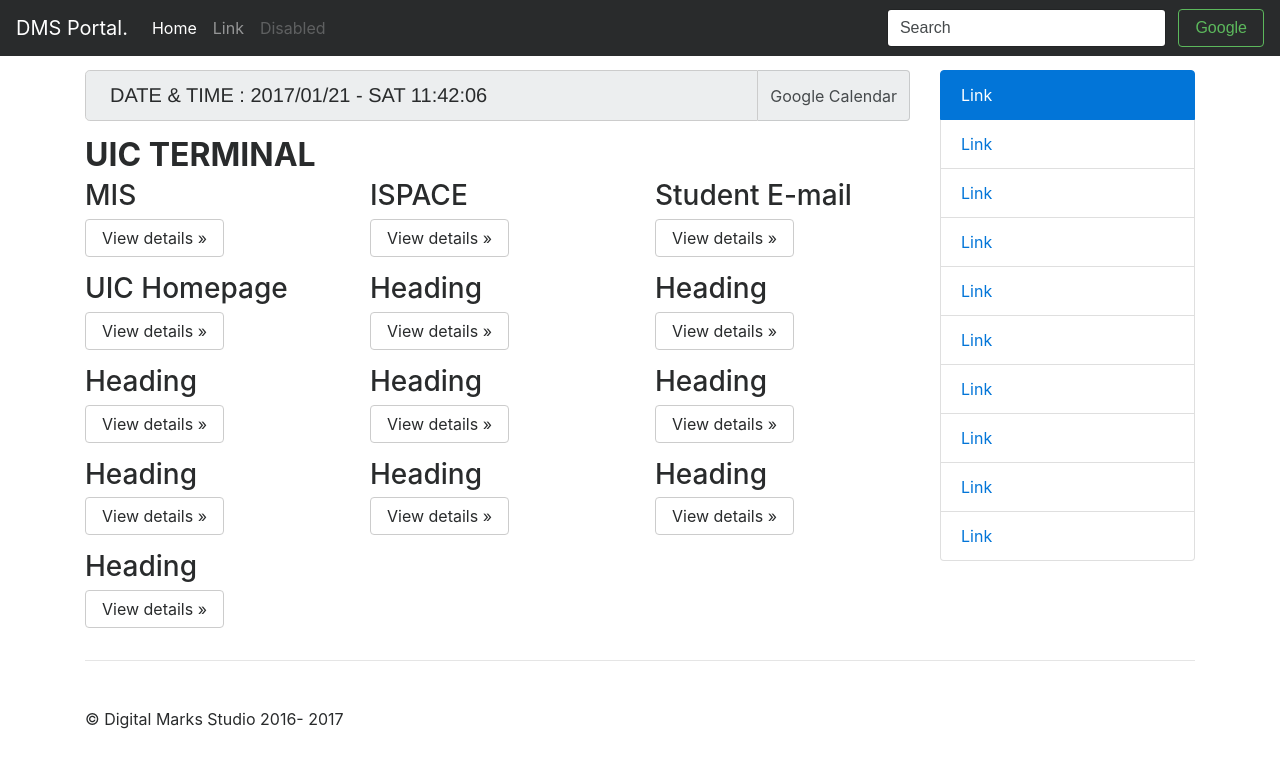
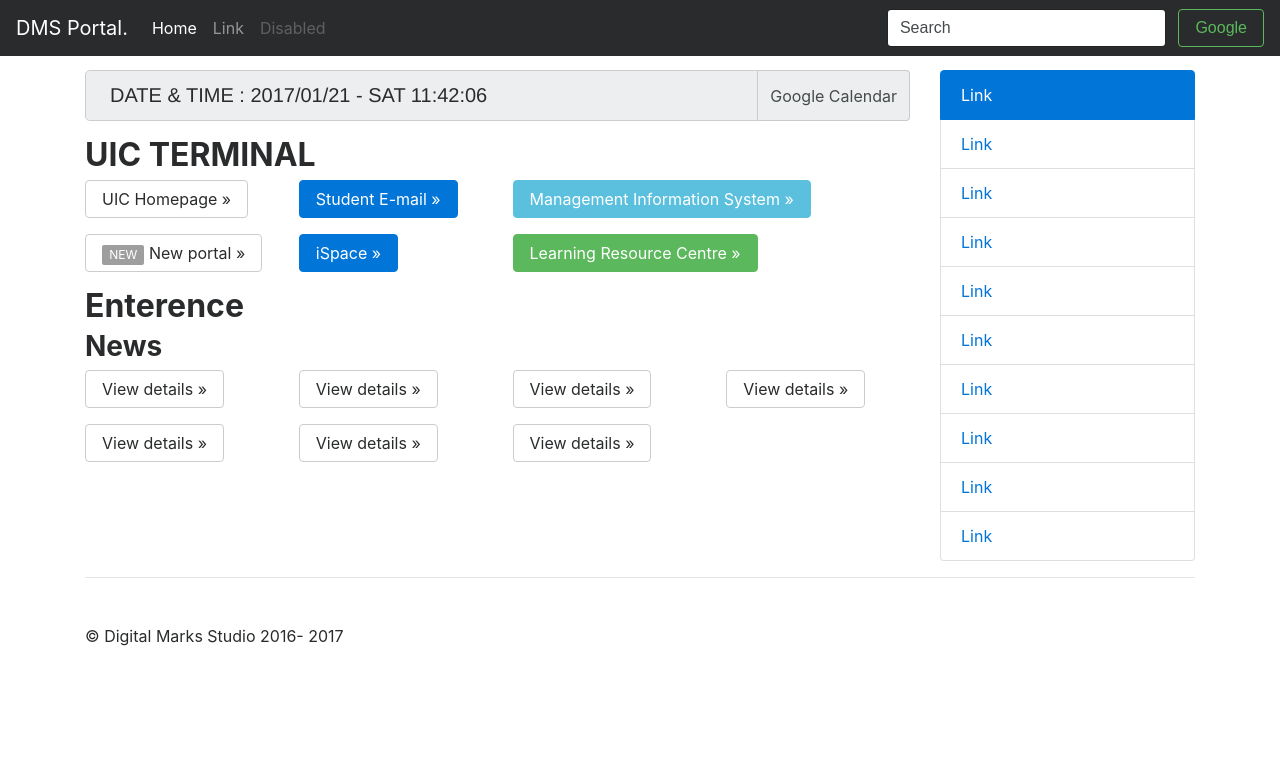
Before and after one commit to ecwu/About_Blank, a plain HTML site: page index.html in a window 1280 px wide. Drawn offline with nearby package versions, Linux system fonts and the light colour scheme; a script that the page names is missing; files whose address does not match are found by name.

Commit message:
Extra Css

```diff
--- /dev/null
+++ b/css/extra.css
@@ -0,0 +1,13 @@
+.label {
+    background-color: rgba(0,0,0,.38);
+    border-radius: 2px;
+    color: #fff;
+    display: inline;
+    font-size: 75%;
+    font-style: normal;
+    font-weight: 400;
+    line-height: 1;
+    padding: .2em .6em;
+    vertical-align: baseline;
+    white-space: nowrap;
+}
--- a/index.html
+++ b/index.html
@@ -13,6 +13,7 @@
 
     <!-- Custom styles for this template -->
     <link href="css/offcanvas.css" rel="stylesheet">
+    <link href="css/extra.css" rel="stylesheet">
   </head>
 
   <body>
@@ -63,56 +64,47 @@
           </div>
           <h2><b>UIC TERMINAL</b></h2>
           <div class="row">
+            <div class="col-6 col-lg-3">
+              <p><a class="btn btn-secondary" href="http://uic.edu.hk" role="button">UIC Homepage &raquo;</a></p>
+            </div><!--/span-->
+            <div class="col-6 col-lg-3">
+              <p><a class="btn btn-primary" href="http://webmail.uic.edu.hk/" role="button">Student E-mail &raquo;</a></p>
+            </div><!--/span-->
             <div class="col-6 col-lg-4">
-              <h3>MIS</h3>
+              <p><a class="btn btn-info" href="http://mis.uic.edu.hk/mis/login.jsp" role="button">Management Information System &raquo;</a></p>
+            </div><!--/span-->
+            <div class="col-6 col-lg-3">
+              <p><a class="btn btn-secondary" href="https://p.uic.edu.hk/portal/index.html" role="button"><span class="label">NEW</span> New portal &raquo;</a></p>
+            </div><!--/span-->
+            <div class="col-6 col-lg-3">
+              <p><a class="btn btn-primary" href="http://ispace.uic.edu.hk/" role="button">iSpace &raquo;</a></p>
+            </div><!--/span-->
+            <div class="col-6 col-lg-4">
+              <p><a class="btn btn-success" href="http://uic.edu.hk/en/lrc" role="button">Learning Resource Centre &raquo;</a></p>
+            </div><!--/span-->
+            </div>
+            <h2><b>Enterence</b></h2>
+            <h3><b>News</b></h3>
+            <div class="row">
+            <div class="col-6 col-lg-3">
               <p><a class="btn btn-secondary" href="#" role="button">View details &raquo;</a></p>
             </div><!--/span-->
-            <div class="col-6 col-lg-4">
-              <h3>ISPACE</h3>
+            <div class="col-6 col-lg-3">
               <p><a class="btn btn-secondary" href="#" role="button">View details &raquo;</a></p>
             </div><!--/span-->
-            <div class="col-6 col-lg-4">
-              <h3>Student E-mail</h3>
+            <div class="col-6 col-lg-3">
               <p><a class="btn btn-secondary" href="#" role="button">View details &raquo;</a></p>
             </div><!--/span-->
-            <div class="col-6 col-lg-4">
-              <h3>UIC Homepage</h3>
+            <div class="col-6 col-lg-3">
               <p><a class="btn btn-secondary" href="#" role="button">View details &raquo;</a></p>
             </div><!--/span-->
-            <div class="col-6 col-lg-4">
-              <h3>Heading</h3>
+            <div class="col-6 col-lg-3">
               <p><a class="btn btn-secondary" href="#" role="button">View details &raquo;</a></p>
             </div><!--/span-->
-            <div class="col-6 col-lg-4">
-              <h3>Heading</h3>
+            <div class="col-6 col-lg-3">
               <p><a class="btn btn-secondary" href="#" role="button">View details &raquo;</a></p>
             </div><!--/span-->
-            <div class="col-6 col-lg-4">
-              <h3>Heading</h3>
-              <p><a class="btn btn-secondary" href="#" role="button">View details &raquo;</a></p>
-            </div><!--/span-->
-            <div class="col-6 col-lg-4">
-              <h3>Heading</h3>
-              <p><a class="btn btn-secondary" href="#" role="button">View details &raquo;</a></p>
-            </div><!--/span-->
-            <div class="col-6 col-lg-4">
-              <h3>Heading</h3>
-              <p><a class="btn btn-secondary" href="#" role="button">View details &raquo;</a></p>
-            </div><!--/span-->
-            <div class="col-6 col-lg-4">
-              <h3>Heading</h3>
-              <p><a class="btn btn-secondary" href="#" role="button">View details &raquo;</a></p>
-            </div><!--/span-->
-            <div class="col-6 col-lg-4">
-              <h3>Heading</h3>
-              <p><a class="btn btn-secondary" href="#" role="button">View details &raquo;</a></p>
-            </div><!--/span-->
-            <div class="col-6 col-lg-4">
-              <h3>Heading</h3>
-              <p><a class="btn btn-secondary" href="#" role="button">View details &raquo;</a></p>
-            </div><!--/span-->
-            <div class="col-6 col-lg-4">
-              <h3>Heading</h3>
+            <div class="col-6 col-lg-3">
               <p><a class="btn btn-secondary" href="#" role="button">View details &raquo;</a></p>
             </div><!--/span-->
           </div><!--/row-->
```
